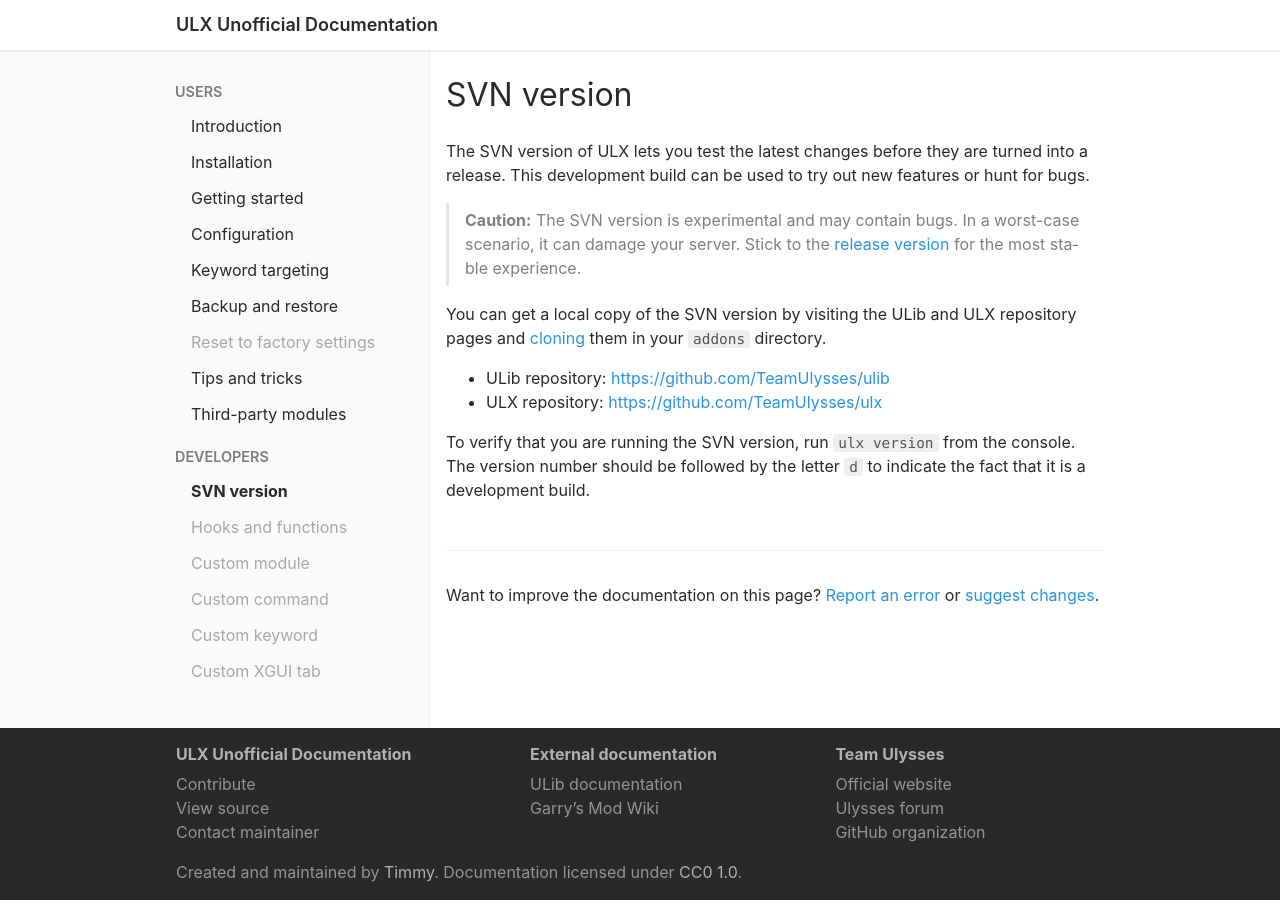
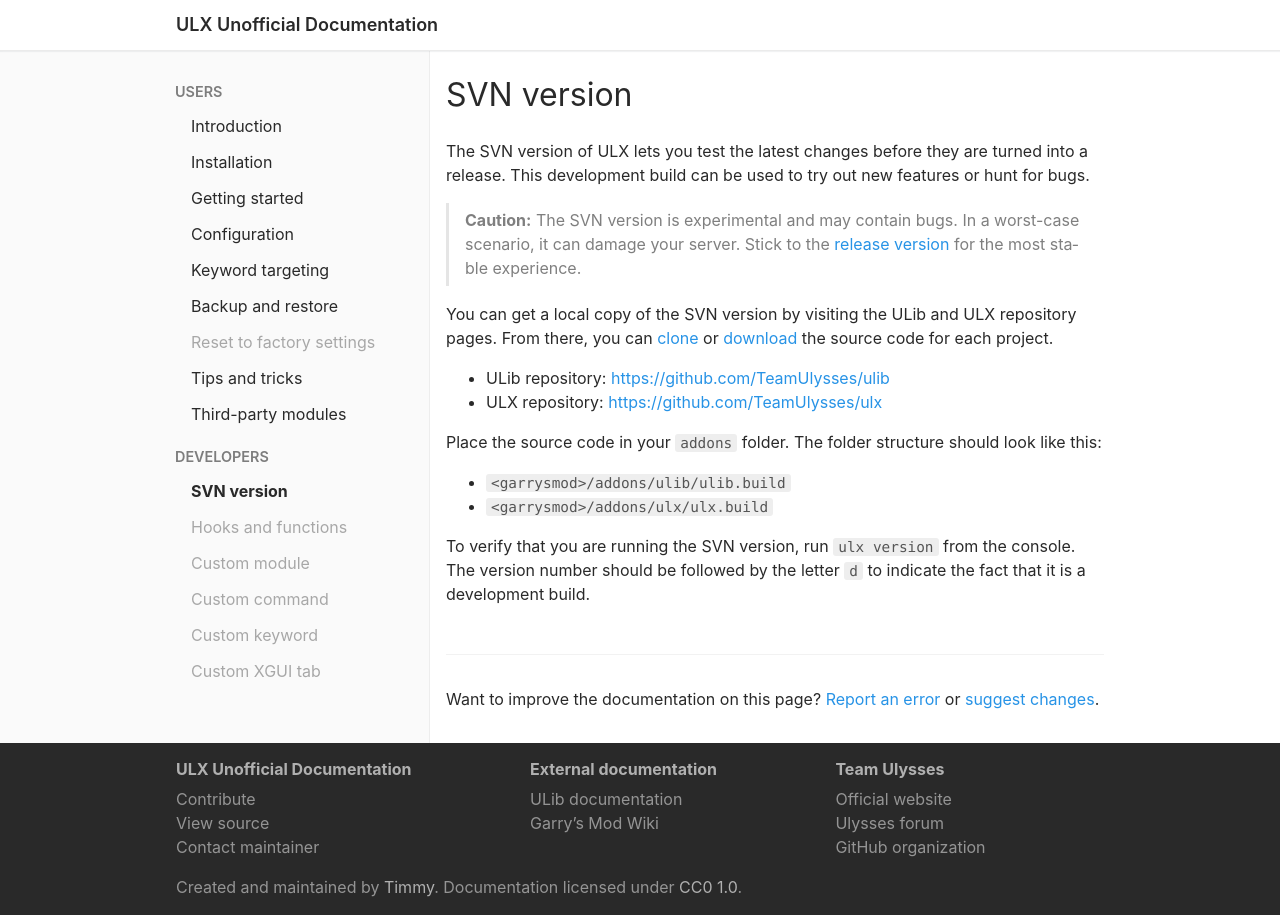
Before and after one commit to Timmy/ulx-docs, a Jekyll site: the page built from svn-version.md, in a window 1280 px wide. Built offline with Jekyll 4.4.1, drawn with Linux system fonts in a browser that asks for light colours; our own code applies the rules of GitHub Pages for plain Markdown files.

Commit message:
Mention the possibility to download source code from the repository pages

```diff
--- a/svn-version.md
+++ b/svn-version.md
@@ -9,9 +9,13 @@ The SVN version of ULX lets you test the latest changes before they are turned i
 
 > **Caution:** The SVN version is experimental and may contain bugs. In a worst-case scenario, it can damage your server. Stick to the [release version](installation) for the most stable experience.
 
-You can get a local copy of the SVN version by visiting the ULib and ULX repository pages and [cloning](https://help.github.com/en/articles/cloning-a-repository) them in your `addons` directory.
+You can get a local copy of the SVN version by visiting the ULib and ULX repository pages. From there, you can [clone](https://help.github.com/en/articles/cloning-a-repository) or [download](https://stackoverflow.com/a/6466993) the source code for each project.
 
 - ULib repository: [https://github.com/TeamUlysses/ulib](https://github.com/TeamUlysses/ulib)
 - ULX repository: [https://github.com/TeamUlysses/ulx](https://github.com/TeamUlysses/ulx)
 
+Place the source code in your `addons` folder. The folder structure should look like this:
+- `<garrysmod>/addons/ulib/ulib.build`
+- `<garrysmod>/addons/ulx/ulx.build`
+
 To verify that you are running the SVN version, run `ulx version` from the console. The version number should be followed by the letter `d` to indicate the fact that it is a development build.
```
